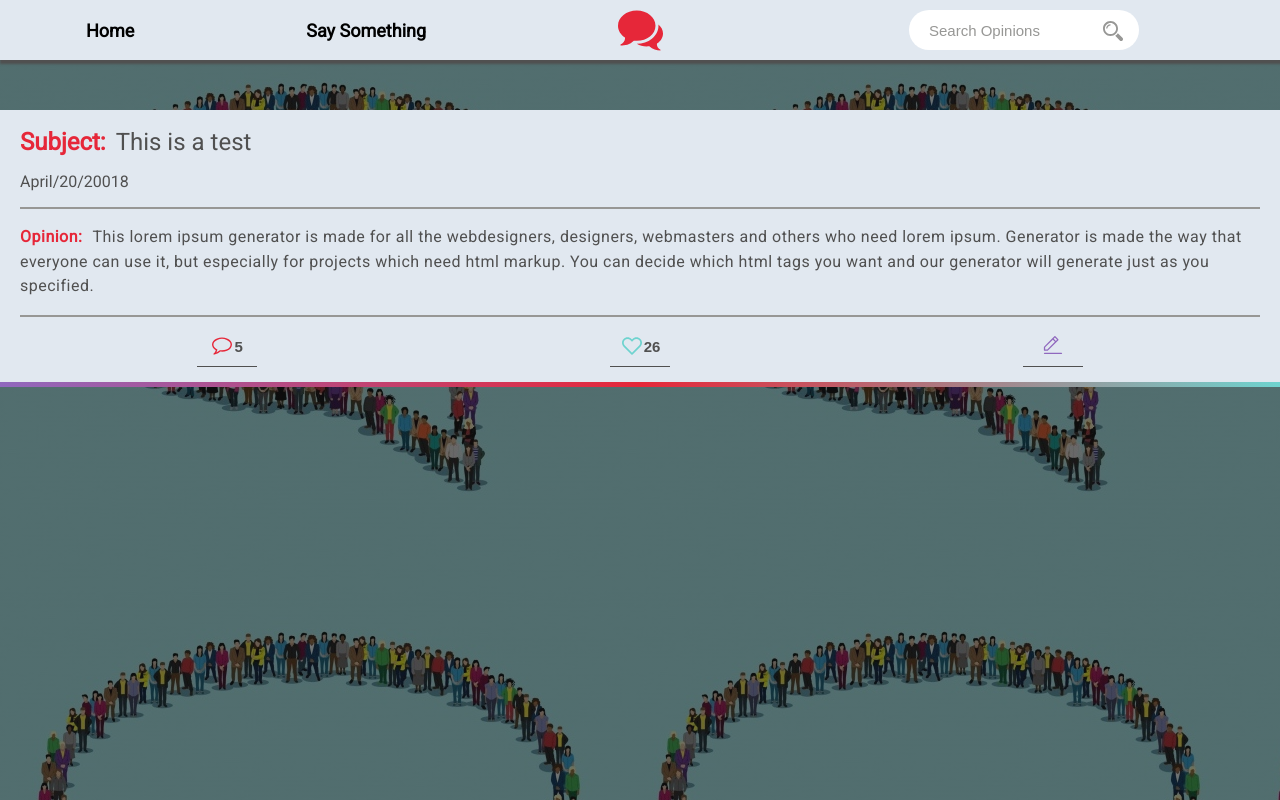
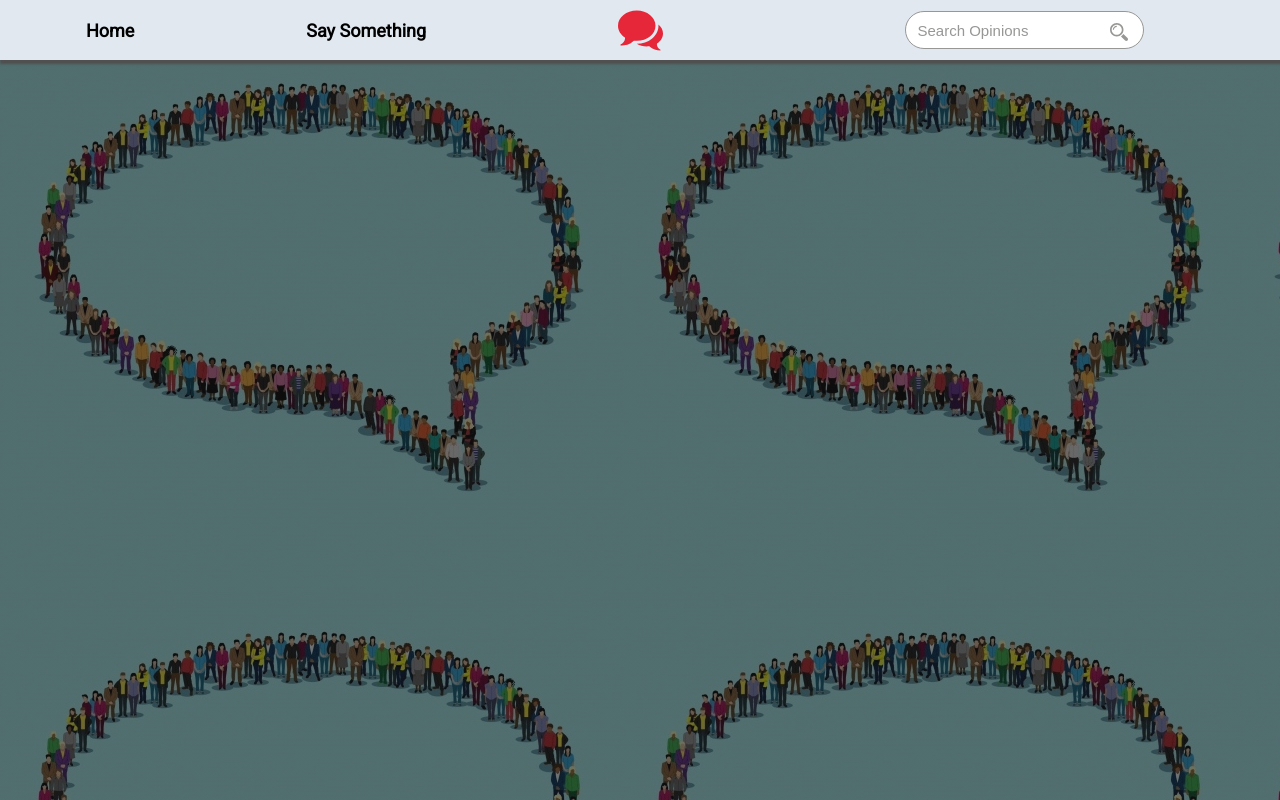
Before and after one commit to yarogallo/speak-free, a React (Create React App) app: page / in a window 1280 px wide. Built offline with nearby package versions, Linux system fonts and the light colour scheme.

Commit message:
Reviewed general style

```diff
--- a/src/components/App.js
+++ b/src/components/App.js
@@ -1,11 +1,11 @@
 import React, { Component } from 'react';
-import LogIn from './LogIn';
-import MainContainer from './MainContainer';
+//import LogIn from './LogIn';
+import MainView from './MainView';
 
 class App extends Component {
   render() {
     return (
-      <MainContainer/>
+      <MainView/>
     );
   }
 }
--- a/src/components/BasicSearchInput/style/style.css
+++ b/src/components/BasicSearchInput/style/style.css
@@ -9,8 +9,9 @@
 	background-color: var(--main-color-white);
 	height: 20px;
 	width: 200px;
-	padding-left: 20px;
+	padding: 8px 25px 8px 12px;
 	margin: 0 auto;
+	border: 1px solid var(--main-color-light-gray);
 }
 
 .basicSearchInput::placeholder {
@@ -20,7 +21,7 @@
 
 .search-button {
 	position: absolute;
-	top: 10px;
+	bottom: calc(50% - 15px);
 	right: 10px;
 	background-color: var(--main-color-white);
 	border: transparent;
--- a/src/components/MainContainer/index.js
+++ /dev/null
@@ -1,18 +0,0 @@
-import React, { Component } from 'react';
-import MainHeader from '../MainHeader';
-import MainView from '../MainView';
-
-
-class MainContainer extends Component {
-	render() {
-		return(
-			<div className="container">
-          		<MainHeader/>
-				<MainView/>
-      		</div>
-		);
-	}
-}
-
-
-export default MainContainer;
--- a/src/components/MainHeader/style/style.css
+++ b/src/components/MainHeader/style/style.css
@@ -1,6 +1,6 @@
 .main-header {
 	background-color: var(--main-color-mute);
-	position: sticky;
+	position: fixed;
 	box-shadow: 2px 2px 2px 2px var(--main-color-gray);
 }
 
--- a/src/components/MainView/index.js
+++ b/src/components/MainView/index.js
@@ -1,12 +1,17 @@
 import React, { Component } from 'react';
-import OpinionThumbnail from '../OpinionThumbnail';
+import MainHeader from '../MainHeader';
+import Profile from '../Profile';
 
 class MainView extends Component {
-	 render(){
+	render() {
 		return(
-			 <OpinionThumbnail/>
+			<div className="container">
+          		<MainHeader/>
+				<Profile/>
+      		</div>
 		);
 	}
 }
 
+
 export default MainView;
--- /dev/null
+++ b/src/components/Profile/index.js
@@ -0,0 +1,18 @@
+import React, { Component } from 'react';
+
+
+
+class Profile extends Component {
+	render() {
+		return(
+			<section className="row profile">
+				<header></header>
+				<main></main>
+				<footer></footer>
+			</section>
+		);
+	}
+}
+
+
+export default Profile;
--- a/src/styles/index.css
+++ b/src/styles/index.css
@@ -24,6 +24,7 @@ button {
 }
 
 .container {
+  position: relative;
   width: 100%;
   height: 100%;
   max-width: 1800px;
```
Also changed, not shown: src/images/magnifier.svg. Lines whose indentation alone changed are shown as unchanged.
